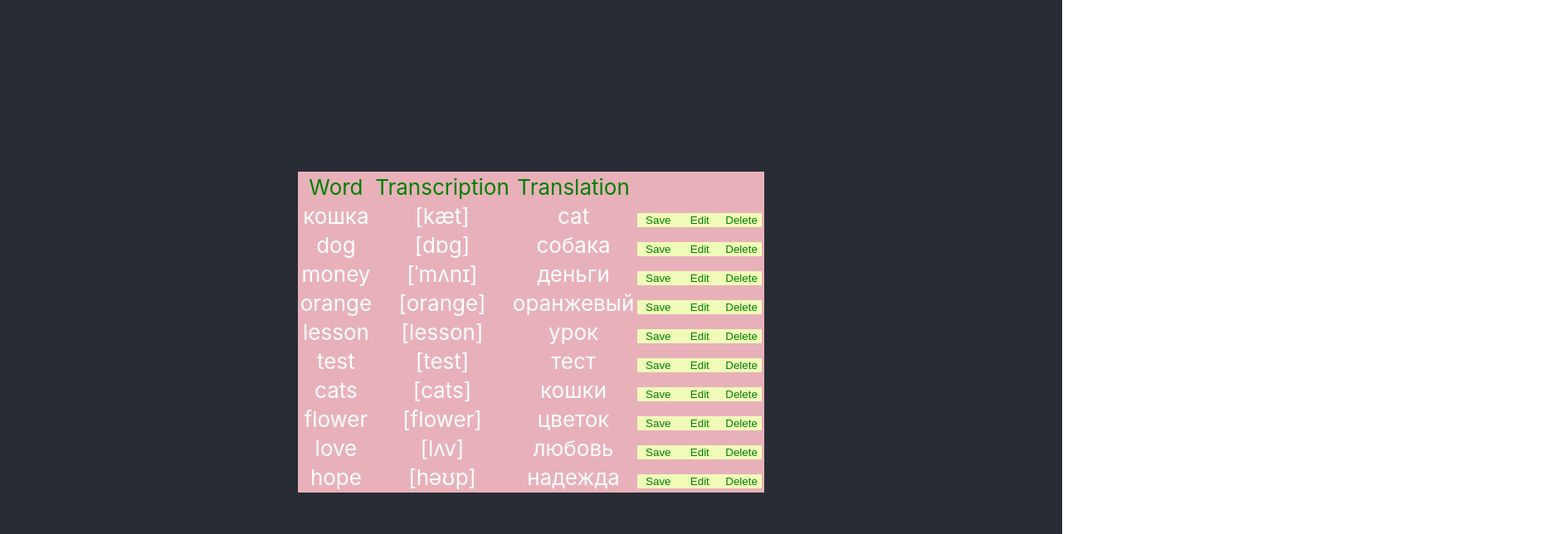
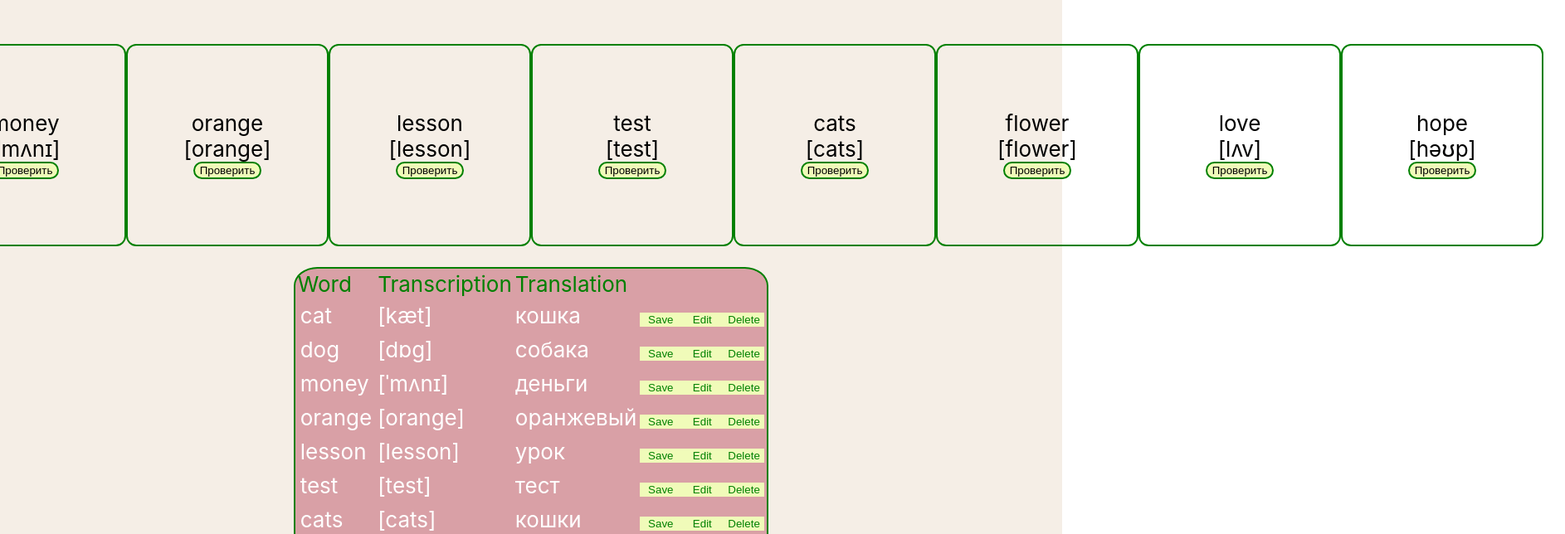
Before and after one commit to EvgeniyaKalinichenko/Language-app, a React (Create React App) app in the folder language-app/: page / in a window 1280 px wide. Shown: the top 644 px of the page at 83% size, 1886 px wide, since content can reach past the window. Built offline with nearby package versions, Linux system fonts and the light colour scheme.

Commit message:
Add cards

```diff
--- a/language-app/src/App.css
+++ b/language-app/src/App.css
@@ -1,20 +1,9 @@
 .App {
-  text-align: center;
-}
-
-.App-logo {
-  height: 40vmin;
-  pointer-events: none;
-}
-
-@media (prefers-reduced-motion: no-preference) {
-  .App-logo {
-    animation: App-logo-spin infinite 20s linear;
-  }
+  text-align: left;
 }
 
 .App-header {
-  background-color: #282c34;
+  background-color: #f5eee6;
   min-height: 100vh;
   display: flex;
   flex-direction: column;
@@ -27,12 +16,3 @@
 .App-link {
   color: #61dafb;
 }
-
-@keyframes App-logo-spin {
-  from {
-    transform: rotate(0deg);
-  }
-  to {
-    transform: rotate(360deg);
-  }
-}
--- a/language-app/src/App.js
+++ b/language-app/src/App.js
@@ -1,10 +1,12 @@
 import './App.css';
 import Table from './components/Table';
+import CardForm from './components/CardForm';
 
 function App() {
   return (
     <div className="App">
       <header className="App-header">
+        <CardForm />
         <Table />
       </header>
     </div>
--- a/language-app/src/components/Card.module.css
+++ b/language-app/src/components/Card.module.css
@@ -1,8 +1,41 @@
 .cardForm {
-    border: 13px black;
-    background-color: rgb(232, 177, 186);
+    border: 2px solid green;
+    border-radius: 5%;
+    background-color: rgb(217, 160, 166);
 }
 
 .thead {
     color: green;
 }
+
+.cardContainer {
+    border: 2px solid green;
+    border-radius: 5%;
+    display: flex;
+    flex-direction: column;
+    justify-content: center;
+    align-items: center;
+    width: 15rem;
+    height: 15rem;
+    color: black;
+}
+
+.cards {
+    display: flex;
+    flex-direction: row;
+    padding: 2%;
+}
+
+.checkButton {
+    background-color:  rgb(240, 251, 185);
+    border: 2px solid green;
+    border-radius: 12px;
+}
+
+.checkButton:hover {
+    background-color: rgb(139, 236, 139);
+}
+
+.checkButton:active {
+    background-color: rgb(80, 239, 80);
+}
--- a/language-app/src/components/CardComponent.jsx
+++ b/language-app/src/components/CardComponent.jsx
@@ -0,0 +1,25 @@
+import styles from "./Card.module.css";
+import React, { useState } from "react";
+
+const CardComponent = ({ english, transcription, russian }) => {
+  const [showTranslation, setShowTranslation] = useState(false);
+
+  const handleShowTranslation = () => {
+    setShowTranslation(true);
+  };
+
+  return (
+    <div className={styles.cardContainer}>
+      <div className="englishWord">{english}</div>
+      <div className="transcription">{transcription}</div>
+      {showTranslation && <div className="russianWord">{russian}</div>}
+      {!showTranslation && (
+        <button className={styles.checkButton} onClick={handleShowTranslation}>
+          Проверить
+        </button>
+      )}
+    </div>
+  );
+};
+
+export default CardComponent;
--- a/language-app/src/components/CardForm.jsx
+++ b/language-app/src/components/CardForm.jsx
@@ -0,0 +1,15 @@
+import words from "./data";
+import CardComponent from "./CardComponent";
+import styles from "./Card.module.css";
+
+function CardForm() {
+  return (
+    <div className={styles.cards}>
+      {words.map((word) => (
+        <CardComponent key={words.id} {...word} />
+      ))}
+    </div>
+  );
+}
+
+export default CardForm;
--- a/language-app/src/components/TableRow.jsx
+++ b/language-app/src/components/TableRow.jsx
@@ -1,9 +1,30 @@
 import Button from "./Button";
+import { useState } from "react";
 
 const TableRow = ({ english, transcription, russian }) => {
+  const [isSelected, setIsSelected] = useState(false);
+  const [value, setValue] = useState(english);
+  // const [valueRussian, setValueRussian] = useState(russian);
+
+  function getValue(event) {
+    const newValue = event.target.value;
+    setValue(newValue);
+  }
+
   return (
     <tr>
-      <td>{english}</td>
+      <td>
+        {isSelected ? (
+          <input
+            type="text"
+            onChange={getValue}
+            value={value}
+            onBlur={() => setIsSelected(false)}
+          />
+        ) : (
+          <td onClick={() => setIsSelected(true)}>{value}</td>
+        )}
+      </td>
       <td>{transcription}</td>
       <td>{russian}</td>
       <td>
--- a/language-app/src/components/data.js
+++ b/language-app/src/components/data.js
@@ -1,9 +1,9 @@
 const words = [
     {
         "id":"15271",
-        "english":"кошка",
+        "english":"cat",
         "transcription":"[kæt]",
-        "russian":"cat",
+        "russian":"кошка",
         "tags":"",
         "tags_json":"[\"\"]"
     },
```
Also changed, not shown: language-app/src/setupTests.js (deleted, +0 -5 lines), language-app/src/components/Button.module.css (line endings or trailing spaces), language-app/src/components/api-language.js (deleted), 2 other files (tests, documents, lock files or other folders).
